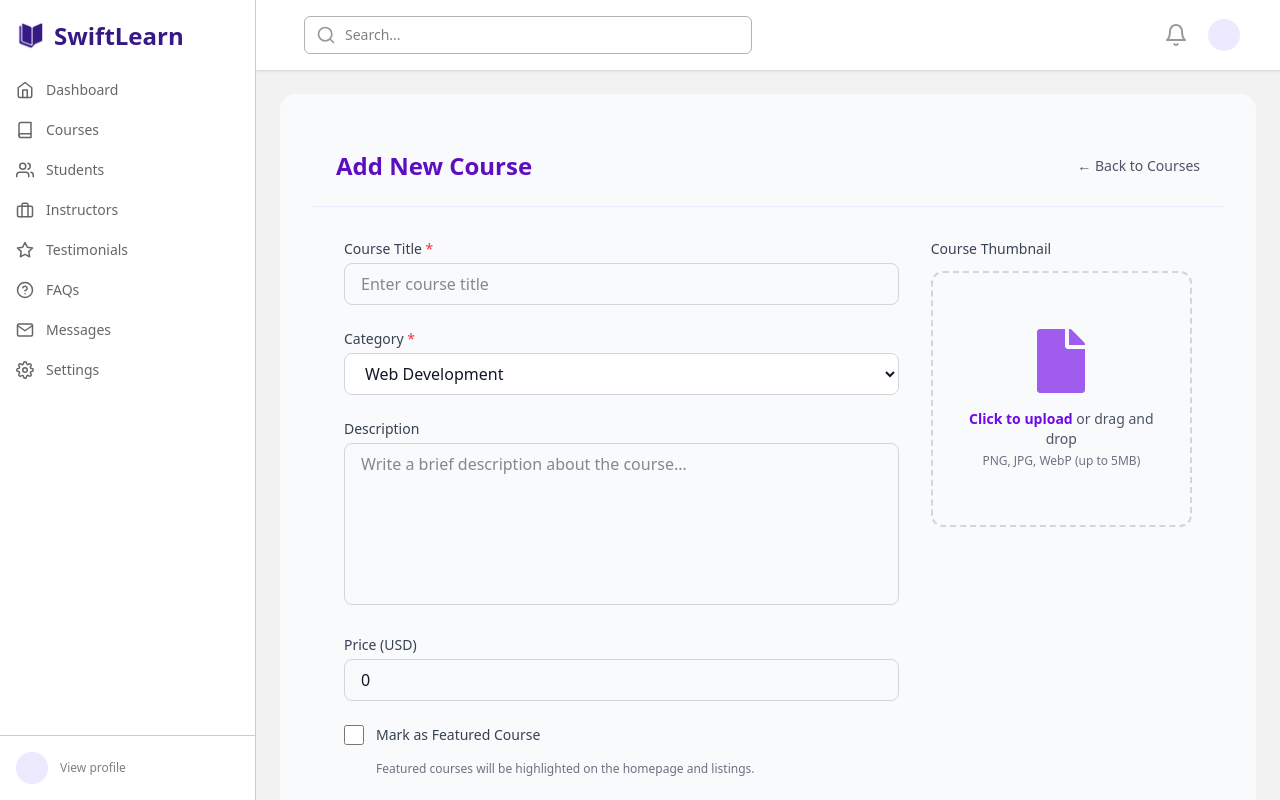
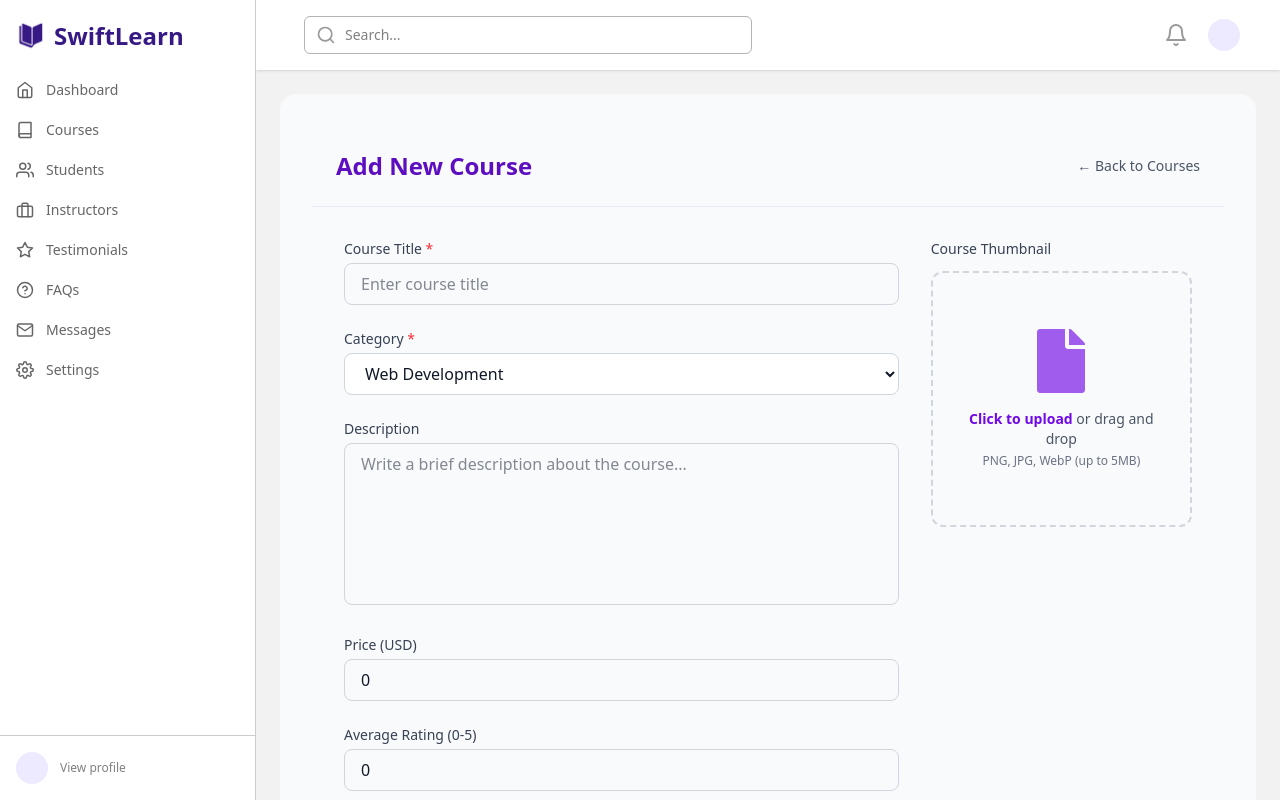
Before and after one commit to kobirul5/Swift-Learn, a Next.js app: page /admin/dashboard/courses/create-course in a window 1280 px wide. Built offline with nearby package versions, Linux system fonts and the light colour scheme; no server answers.

Commit message:
Implement full course management system with public listing, detail pages, enrollment

```diff
--- a/src/app/(commonLayout)/courses/details/[id]/page.tsx
+++ b/src/app/(commonLayout)/courses/details/[id]/page.tsx
@@ -104,7 +104,7 @@ export default function CourseDetailPage() {
               <FiUsers className="mr-1" /> 1200+ Students
             </span>
             <span className="flex items-center">
-              <FiStar className="mr-1 text-yellow-500" /> {course?.rating || 0}
+              <FiStar className="mr-1 text-yellow-500" /> {course?.avgRating || 0}
               /5
             </span>
           </div>
--- a/src/app/(commonLayout)/courses/page.tsx
+++ b/src/app/(commonLayout)/courses/page.tsx
@@ -19,6 +19,7 @@ export type IICourse = {
   duration: string;
   students: number;
   rating: number;
+  avgRating: number;
   price: number;
   thumbnail: string;
   isFeatured?: boolean;
--- a/src/app/(dashboardLayout)/admin/dashboard/courses/update/[id]/page.tsx
+++ b/src/app/(dashboardLayout)/admin/dashboard/courses/update/[id]/page.tsx
@@ -24,6 +24,7 @@ export default function UpdateCoursePage() {
     price: 0,
     isFeatured: false,
     category: 'Web Development',
+    avgRating: 0,
   });
 
   // Thumbnail states
@@ -44,6 +45,7 @@ export default function UpdateCoursePage() {
         price: courseData.price || 0,
         isFeatured: courseData.isFeatured ?? false,
         category: courseData.category || 'Web Development',
+        avgRating: courseData.avgRating || 0,
       });
 
       if (courseData.thumbnail) {
@@ -62,7 +64,7 @@ export default function UpdateCoursePage() {
     } else {
       setCourse((prev) => ({
         ...prev,
-        [name]: name === 'price' ? Number(value) || 0 : value,
+        [name]: (name === 'price' || name === 'avgRating') ? Number(value) || 0 : value,
       }));
     }
   };
@@ -112,6 +114,7 @@ export default function UpdateCoursePage() {
           price: course.price,
           isFeatured: course.isFeatured,
           category: course.category,
+          avgRating: course.avgRating,
           // If user didn't upload new thumbnail → keep old one (optional)
           ...(thumbnailPreview && !thumbnailFile && { thumbnail: courseData?.thumbnail }),
         })
@@ -253,6 +256,24 @@ export default function UpdateCoursePage() {
             />
           </div>
 
+          <div>
+            <label htmlFor="avgRating" className="block text-sm font-medium text-gray-700 mb-1">
+              Average Rating (0-5)
+            </label>
+            <input
+              type="number"
+              id="avgRating"
+              name="avgRating"
+              value={course.avgRating}
+              onChange={handleChange}
+              min="0"
+              max="5"
+              step="0.1"
+              className="w-full px-4 py-2 border border-gray-300 rounded-lg focus:ring-2 focus:ring-primary-500 focus:border-primary-500 transition"
+              placeholder="0.0"
+            />
+          </div>
+
           <div className="flex items-center space-x-3">
             <input
               type="checkbox"
--- a/src/components/admin/courses/AddCourseForm.tsx
+++ b/src/components/admin/courses/AddCourseForm.tsx
@@ -19,6 +19,7 @@ export default function AddCourseForm() {
     price: 0,
     isFeatured: false,
     category: "Web Development",
+    avgRating: 0,
   });
 
   // Thumbnail states
@@ -44,7 +45,7 @@ export default function AddCourseForm() {
     } else {
       setCourse((prev) => ({
         ...prev,
-        [name]: name === "price" ? Number(value) || 0 : value,
+        [name]: (name === "price" || name === "avgRating") ? Number(value) || 0 : value,
       }));
     }
   };
@@ -95,6 +96,7 @@ export default function AddCourseForm() {
           price: course.price,
           isFeatured: course.isFeatured,
           category: course.category,
+          avgRating: course.avgRating,
         })
       );
 
@@ -201,6 +203,25 @@ export default function AddCourseForm() {
               step="0.01"
               className="w-full px-4 py-2 border border-gray-300 rounded-lg focus:ring-2 focus:ring-primary-500 focus:border-primary-500 transition"
               placeholder="0.00"
+            />
+          </div>
+
+          {/* Average Rating */}
+          <div>
+            <label htmlFor="avgRating" className="block text-sm font-medium text-gray-700 mb-1">
+              Average Rating (0-5)
+            </label>
+            <input
+              type="number"
+              id="avgRating"
+              name="avgRating"
+              value={course.avgRating}
+              onChange={handleChange}
+              min="0"
+              max="5"
+              step="0.1"
+              className="w-full px-4 py-2 border border-gray-300 rounded-lg focus:ring-2 focus:ring-primary-500 focus:border-primary-500 transition"
+              placeholder="0.0"
             />
           </div>
 
--- a/src/components/pages/home/CourseCard.tsx
+++ b/src/components/pages/home/CourseCard.tsx
@@ -40,12 +40,11 @@ const CourseCard = ({ course }: CourseCardProps) => {
         <div className="flex items-center mb-4">
           <div className="flex text-yellow-400 mr-2">
             {[...Array(5)].map((_, i) => (
-              // <span key={i}>{i < Math.floor(course.rating) ? '★' : '☆'}</span>
-              <span key={i}>{i < Math.floor(course.rating) ? '' : '★'}</span>
+              <span key={i}>{i < Math.floor(course.avgRating) ? '★' : '☆'}</span>
             ))}
           </div>
           <span className="text-dark-600 text-sm">
-            {course.rating}
+            {course.avgRating}
           </span>
         </div>
 
--- a/src/type/course.interface.ts
+++ b/src/type/course.interface.ts
@@ -18,6 +18,7 @@ export interface ICourse {
   isFeatured?: boolean;
   category: string;
   rating: number;
+  avgRating: number;
   modules: string[];
   createdAt?: string;
   updatedAt?: string;
```
